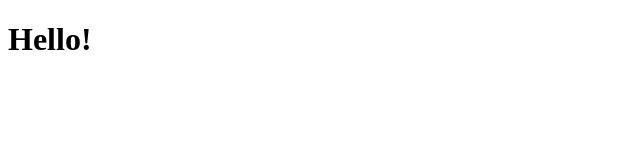
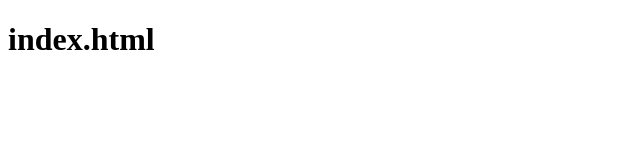
Before and after one commit to corquaid/international-space-station-APIs, a website: page index.html in a window 1280 px wide. Shown: the whole page, without its empty margins (0-640 px from the left). Drawn offline with Linux system fonts and the light colour scheme.

```diff
--- a/index.html
+++ b/index.html
@@ -6,6 +6,6 @@
   <title>Document</title>
 </head>
 <body>
-  <h1>Hello!</h1>
+  <h1>index.html</h1>
 </body>
 </html>
```
